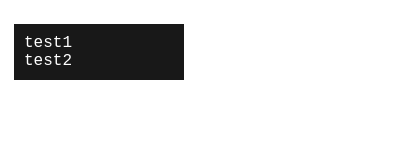
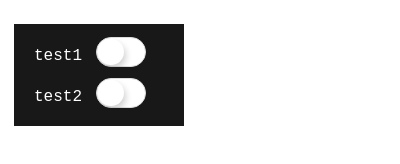
Before and after one commit to omiinaya/MMZ1-Trainer, an Electron app: page assets/HTML/index.html in a window 400 px wide. Drawn offline with Linux system fonts and the light colour scheme.

Commit message:
progress on menu.

```diff
--- a/assets/CSS/styles.css
+++ b/assets/CSS/styles.css
@@ -18,12 +18,13 @@
     position: absolute;
     width: 100%;
     height: 100%;
-    background: rgba(255,255,255, 0.0);
+    background: rgba(255, 255, 255, 0.0);
     box-sizing: border-box;
 }
 
 body {
-    padding: 0; margin: 0;
+    padding: 0;
+    margin: 0;
 }
 
 ul {
@@ -31,3 +32,45 @@ ul {
     padding: 0;
     list-style-type: none;
 }
+
+label {
+    position: relative;
+    top: -10px;
+    padding-right: 10px;
+    padding-left: 10px;
+}
+
+input.apple-switch {
+    position: relative;
+    appearance: none;
+    outline: none;
+    width: 50px;
+    height: 30px;
+    background-color: #ffffff;
+    border: 1px solid #D9DADC;
+    border-radius: 50px;
+    box-shadow: inset -20px 0 0 0 #ffffff;
+    transition-duration: 200ms;
+}
+
+input.apple-switch:after {
+    content: "";
+    position: absolute;
+    top: 1px;
+    left: 1px;
+    width: 26px;
+    height: 26px;
+    background-color: transparent;
+    border-radius: 50%;
+    box-shadow: 2px 4px 6px rgba(0, 0, 0, 0.2);
+}
+
+input.apple-switch:checked {
+    border-color: #4ED164;
+    box-shadow: inset 20px 0 0 0 #4ED164;
+}
+
+input.apple-switch:checked:after {
+    left: 20px;
+    box-shadow: -2px 4px 3px rgba(0, 0, 0, 0.05);
+}
--- a/assets/HTML/index.html
+++ b/assets/HTML/index.html
@@ -8,8 +8,8 @@
     <div class="content-wrapper">
       <div class="content">
         <ul>
-          <li>test1</li>
-          <li>test2</li>
+          <li><label>test1</label><input class="apple-switch" type="checkbox"></li>
+          <li><label>test2</label><input class="apple-switch" type="checkbox"></li>
         </ul>
       </div>
     </div>
```
